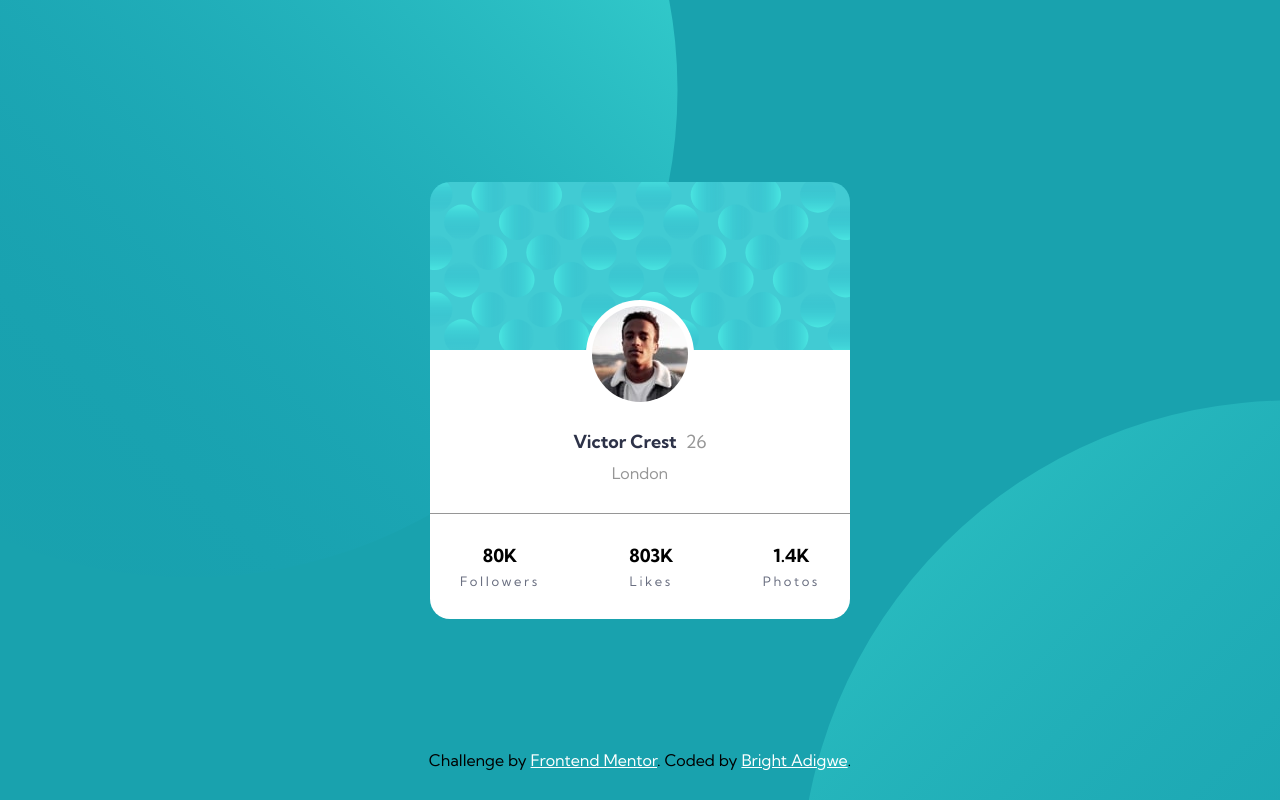
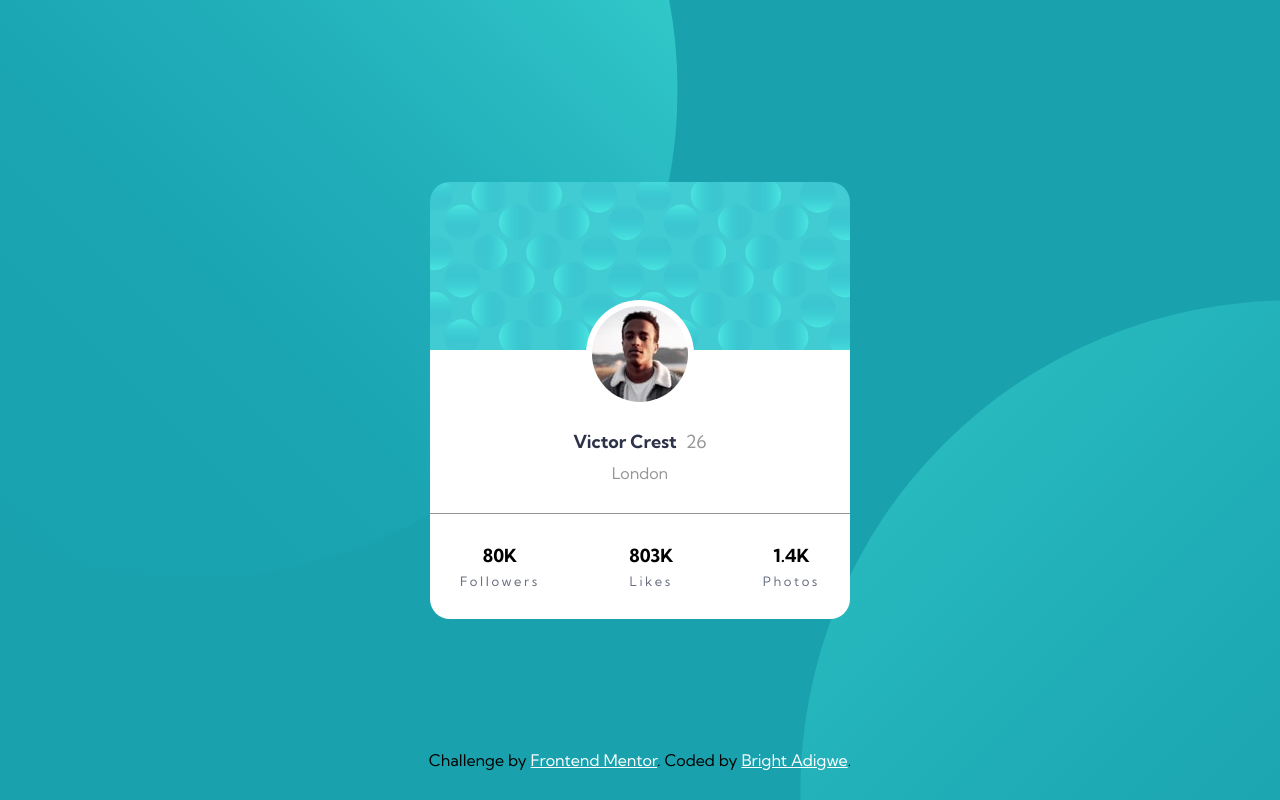
Before and after one commit to Femi-Bright/profile-card-component-using-css-flexbox-and-grid, a plain HTML site: page index.html in a window 1280 px wide. Drawn offline with Linux system fonts and the light colour scheme.

```diff
--- a/styles.css
+++ b/styles.css
@@ -64,7 +64,7 @@ main {
 
 @media screen and (min-width: 768px) {
     main {
-        background-position: 800px 400px;
+        background-position: 800px 300px;
     }
 }
 
```
Also changed, not shown: 1 other file.
